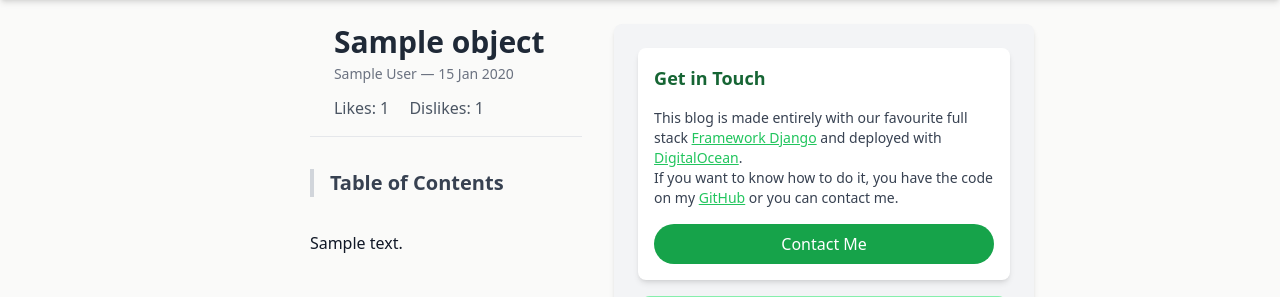
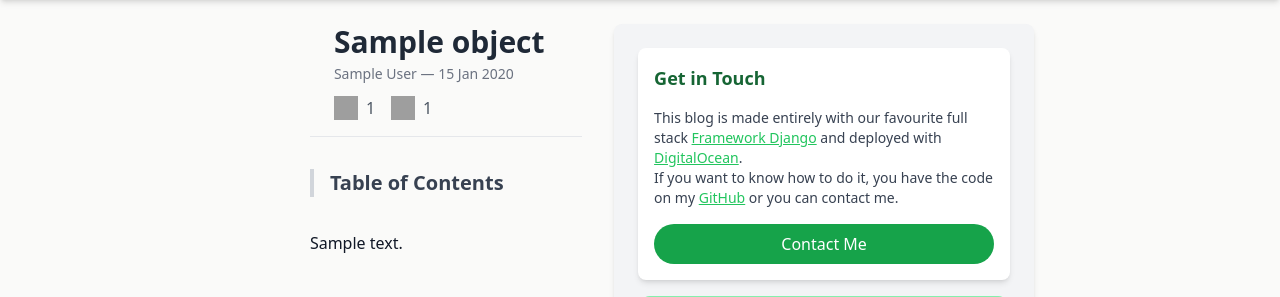
Before and after one commit to IJMadalenA/cryptek, a Django app: template cryptek/templates/entry_detail.html in a window 1280 px wide. Shown: the part 64-361 px from the top of the page. Run offline with Django 5.2, Linux system fonts and the light colour scheme; the template is opened without the code that fills it: most values are stand-ins (such as "Sample title", 1, 10 or a date in 2020); some libraries are stand-ins or nearby versions; grey boxes are pictures that could not be loaded.

Commit message:
Refactor like/dislike buttons and add AJAX functionality
Replaced form-based like/dislike buttons with AJAX-enabled buttons for a more dynamic user experience. Updated the UI with SVG icons and improved styling. Included backend integration to update like/dislike counts without page reload.

Signed-off-by: ijmadalena <63321821+IJMadalenA@users.noreply.github.com>

```diff
--- a/cryptek/templates/entry_detail.html
+++ b/cryptek/templates/entry_detail.html
@@ -111,26 +111,28 @@
             </div>
             <div class="mt-3 like-dislike-buttons">
                 {% if user.is_authenticated %}
-                    <form method="post" action="{% url 'blog_app:like_entry' object.slug %}">
-                        {% csrf_token %}
-                        <input type="hidden" name="type" value="like">
-                        <button type="submit"
-                                class="px-3 py-1 bg-green-600 text-white rounded hover:bg-green-700 transition">
-                            Like: {{ object.like_count }}
+                    <div class="flex space-x-4">
+                        <button id="like-button" data-type="like" data-slug="{{ object.slug }}" data-csrf="{{ csrf_token }}"
+                                class="flex items-center px-4 py-2 bg-green-600 text-white rounded-lg hover:bg-green-700 transition shadow-sm">
+                            <img src="{% static 'images/like.svg' %}" alt="Like" class="w-6 h-6 mr-2 text-white">
+                            <span id="like-count">{{ object.like_count }}</span>
                         </button>
-                    </form>
-                    <form method="post" action="{% url 'blog_app:like_entry' object.slug %}">
-                        {% csrf_token %}
-                        <input type="hidden" name="type" value="dislike">
-                        <button type="submit"
-                                class="px-3 py-1 bg-gray-600 text-white rounded hover:bg-gray-700 transition">
-                            Dislike: {{ object.dislike_count }}
+                        <button id="dislike-button" data-type="dislike" data-slug="{{ object.slug }}" data-csrf="{{ csrf_token }}"
+                                class="flex items-center px-4 py-2 bg-gray-600 text-white rounded-lg hover:bg-gray-700 transition shadow-sm">
+                            <img src="{% static 'images/dislike.svg' %}" alt="Dislike" class="w-6 h-6 mr-2 text-white">
+                            <span id="dislike-count">{{ object.dislike_count }}</span>
                         </button>
-                    </form>
+                    </div>
                 {% else %}
-                    <div class="text-gray-600">
-                        <span>Likes: {{ object.like_count }}</span>
-                        <span class="ml-4">Dislikes: {{ object.dislike_count }}</span>
+                    <div class="flex space-x-4 text-gray-600">
+                        <div class="flex items-center">
+                            <img src="{% static 'images/like.svg' %}" alt="Like" class="w-6 h-6 mr-2 text-gray-600">
+                            <span>{{ object.like_count }}</span>
+                        </div>
+                        <div class="flex items-center">
+                            <img src="{% static 'images/dislike.svg' %}" alt="Dislike" class="w-6 h-6 mr-2 text-gray-600">
+                            <span>{{ object.dislike_count }}</span>
+                        </div>
                     </div>
                 {% endif %}
             </div>
@@ -177,6 +179,59 @@
           window.open(shareUrl, '_blank');
         }
 
+        // AJAX para los botones de like y dislike
+        document.addEventListener('DOMContentLoaded', function() {
+          // Configurar los botones de like y dislike
+          const likeButton = document.getElementById('like-button');
+          const dislikeButton = document.getElementById('dislike-button');
+
+          if (likeButton && dislikeButton) {
+            likeButton.addEventListener('click', function() {
+              handleLikeAction(this);
+            });
+
+            dislikeButton.addEventListener('click', function() {
+              handleLikeAction(this);
+            });
+          }
+
+          function handleLikeAction(button) {
+            const type = button.dataset.type;
+            const slug = button.dataset.slug;
+            const csrfToken = button.dataset.csrf;
+
+            // Crear FormData para enviar los datos
+            const formData = new FormData();
+            formData.append('type', type);
+
+            // Configurar la petición AJAX
+            fetch(`/blog/entry/like/${slug}`, {
+              method: 'POST',
+              headers: {
+                'X-CSRFToken': csrfToken,
+              },
+              body: formData,
+              credentials: 'same-origin'
+            })
+            .then(response => response.json())
+            .then(data => {
+              if (data.success) {
+                // Actualizar los contadores directamente con los valores de la respuesta
+                if (document.getElementById('like-count')) {
+                  document.getElementById('like-count').textContent = data.like_count;
+                }
+
+                if (document.getElementById('dislike-count')) {
+                  document.getElementById('dislike-count').textContent = data.dislike_count;
+                }
+              } else {
+                console.error('Error:', data.message);
+              }
+            })
+            .catch(error => console.error('Error:', error));
+          }
+        });
+
         // Generación automática del índice (Table of Contents)
         document.addEventListener('DOMContentLoaded', function() {
           const toc = document.getElementById('toc');
```
Also changed, not shown: blog_app/views/like_view.py (+10 -3 lines), 2 other files.
